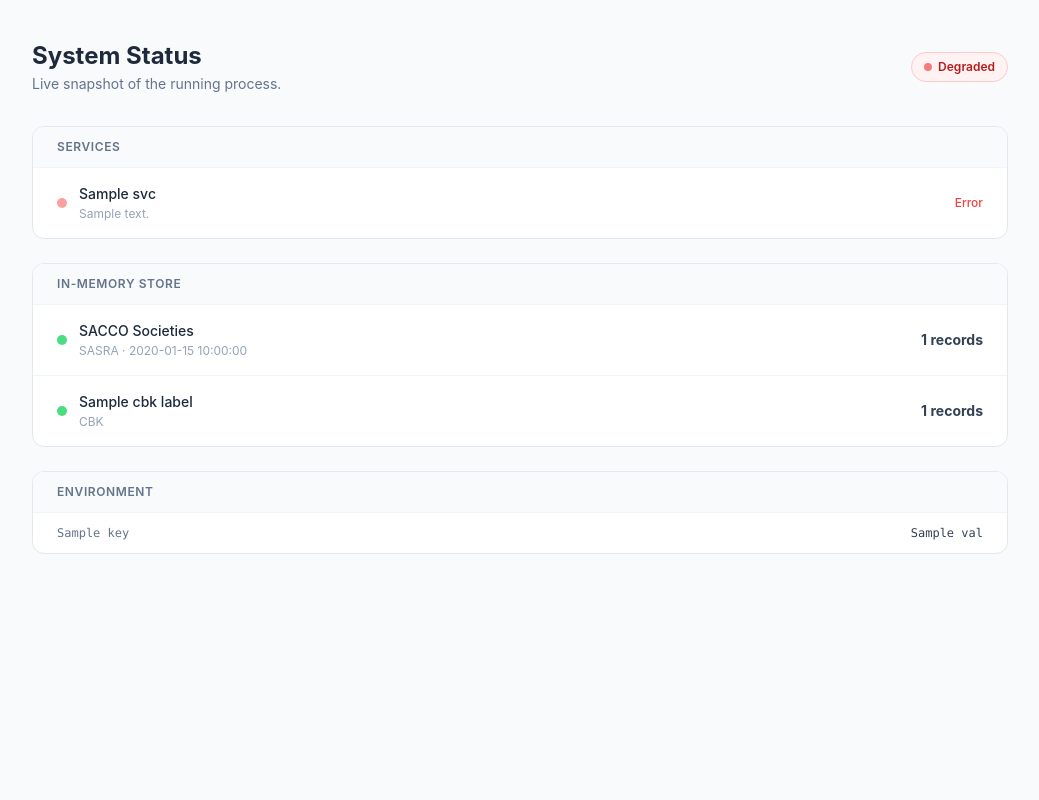
After one commit to NdegwaJulius/hakiki, a Python web app: template frontend/templates/admin_status.html in a window 1280 px wide. The commit adds this page. Shown: the whole page, without its empty margins (120-1159 px from the left). Run offline with Jinja, Linux system fonts and the light colour scheme; the template is opened without the code that fills it: most values are stand-ins (such as "Sample title", 1, 10 or a date in 2020); some libraries are stand-ins or nearby versions.

Commit message:
feat: system Status page; fix Browse SACCO UX; add Status nav link
Browse:
- SACCO section now has a prominent clickable summary card (count,
  business type breakdown, 'View records' CTA) at top of its section
- 'Browse all N SACCOs' link moved to section header (always visible)
- Removed the buried bottom-right link

Status (/admin/status):
- Service checks: DB ping, Supabase env vars, SACCO store, CBK store
- In-memory store table: record counts + doc dates per dataset
- Environment panel: API_VERSION, RATE_LIMIT, ADMIN_EMAIL, Supabase config
- Overall status badge (green pulse / red pulse) in page header

Nav: added Status link (admin-only) in main navbar

```diff
--- /dev/null
+++ b/frontend/templates/admin_status.html
@@ -0,0 +1,107 @@
+{% extends "base.html" %}
+{% block title %}System Status — Hakiki Admin{% endblock %}
+{% block main_class %}max-w-5xl mx-auto px-6 py-10{% endblock %}
+
+{% block content %}
+
+<div class="mb-8 flex items-center justify-between">
+  <div>
+    <h1 class="text-2xl font-bold text-slate-800">System Status</h1>
+    <p class="text-slate-500 text-sm mt-0.5">Live snapshot of the running process.</p>
+  </div>
+  <div class="flex items-center gap-2">
+    {% if overall_ok %}
+    <span class="inline-flex items-center gap-1.5 px-3 py-1.5 rounded-full bg-green-50 border border-green-200 text-green-700 text-xs font-semibold">
+      <span class="w-2 h-2 rounded-full bg-green-500 animate-pulse"></span> All systems operational
+    </span>
+    {% else %}
+    <span class="inline-flex items-center gap-1.5 px-3 py-1.5 rounded-full bg-red-50 border border-red-200 text-red-700 text-xs font-semibold">
+      <span class="w-2 h-2 rounded-full bg-red-500 animate-pulse"></span> Degraded
+    </span>
+    {% endif %}
+  </div>
+</div>
+
+<!-- ── Service checks ─────────────────────────────────────────────────────── -->
+<div class="bg-white rounded-xl border border-slate-200 overflow-hidden mb-6">
+  <div class="px-6 py-3 border-b border-slate-100 bg-slate-50">
+    <p class="text-xs font-semibold text-slate-500 uppercase tracking-wider">Services</p>
+  </div>
+  <div class="divide-y divide-slate-100">
+
+    {% for svc in services %}
+    <div class="px-6 py-4 flex items-center justify-between">
+      <div class="flex items-center gap-3">
+        {% if svc.ok %}
+        <span class="w-2.5 h-2.5 rounded-full bg-green-400 shrink-0"></span>
+        {% else %}
+        <span class="w-2.5 h-2.5 rounded-full bg-red-400 shrink-0 animate-pulse"></span>
+        {% endif %}
+        <div>
+          <p class="text-sm font-medium text-slate-800">{{ svc.name }}</p>
+          <p class="text-xs text-slate-400 mt-0.5">{{ svc.detail }}</p>
+        </div>
+      </div>
+      <span class="text-xs font-medium {% if svc.ok %}text-green-600{% else %}text-red-500{% endif %}">
+        {{ "Healthy" if svc.ok else "Error" }}
+      </span>
+    </div>
+    {% endfor %}
+
+  </div>
+</div>
+
+<!-- ── In-memory data ─────────────────────────────────────────────────────── -->
+<div class="bg-white rounded-xl border border-slate-200 overflow-hidden mb-6">
+  <div class="px-6 py-3 border-b border-slate-100 bg-slate-50">
+    <p class="text-xs font-semibold text-slate-500 uppercase tracking-wider">In-Memory Store</p>
+  </div>
+  <div class="divide-y divide-slate-100">
+
+    <div class="px-6 py-4 flex items-center justify-between">
+      <div class="flex items-center gap-3">
+        <span class="w-2.5 h-2.5 rounded-full {% if sacco_count > 0 %}bg-green-400{% else %}bg-amber-400{% endif %} shrink-0"></span>
+        <div>
+          <p class="text-sm font-medium text-slate-800">SACCO Societies</p>
+          <p class="text-xs text-slate-400 mt-0.5">SASRA · {{ sacco_last_updated or "date unknown" }}</p>
+        </div>
+      </div>
+      <span class="text-sm font-bold text-slate-700">{{ sacco_count }} records</span>
+    </div>
+
+    {% for cat, label in cbk_labels.items() %}
+    <div class="px-6 py-4 flex items-center justify-between">
+      <div class="flex items-center gap-3">
+        <span class="w-2.5 h-2.5 rounded-full {% if cbk_counts[cat] > 0 %}bg-green-400{% else %}bg-amber-400 animate-pulse{% endif %} shrink-0"></span>
+        <div>
+          <p class="text-sm font-medium text-slate-800">{{ label }}</p>
+          <p class="text-xs text-slate-400 mt-0.5">CBK
+            {% if cbk_doc_dates.get(cat) %} · as of {{ cbk_doc_dates[cat] }}{% endif %}
+          </p>
+        </div>
+      </div>
+      <span class="text-sm font-bold {% if cbk_counts[cat] > 0 %}text-slate-700{% else %}text-amber-500{% endif %}">
+        {{ cbk_counts[cat] }} records
+      </span>
+    </div>
+    {% endfor %}
+
+  </div>
+</div>
+
+<!-- ── Environment ────────────────────────────────────────────────────────── -->
+<div class="bg-white rounded-xl border border-slate-200 overflow-hidden">
+  <div class="px-6 py-3 border-b border-slate-100 bg-slate-50">
+    <p class="text-xs font-semibold text-slate-500 uppercase tracking-wider">Environment</p>
+  </div>
+  <div class="divide-y divide-slate-100">
+    {% for key, val in env_info.items() %}
+    <div class="px-6 py-3 flex items-center justify-between">
+      <span class="text-xs text-slate-500 font-mono">{{ key }}</span>
+      <span class="text-xs font-medium text-slate-700 font-mono">{{ val }}</span>
+    </div>
+    {% endfor %}
+  </div>
+</div>
+
+{% endblock %}
--- a/frontend/templates/base.html
+++ b/frontend/templates/base.html
@@ -55,6 +55,10 @@
           class="px-3 py-1.5 rounded-md text-slate-600 hover:text-slate-900 hover:bg-slate-100 transition font-medium">
           Browse
         </a>
+        <a href="/admin/status"
+          class="px-3 py-1.5 rounded-md text-slate-600 hover:text-slate-900 hover:bg-slate-100 transition font-medium">
+          Status
+        </a>
         {% endif %}
         <span class="w-px h-4 bg-slate-200 mx-1"></span>
         <a href="/logout"
```
Also changed, not shown: app/routers/web.py (+69 -1 lines), frontend/templates/admin_browse.html (+94 -104 lines).
